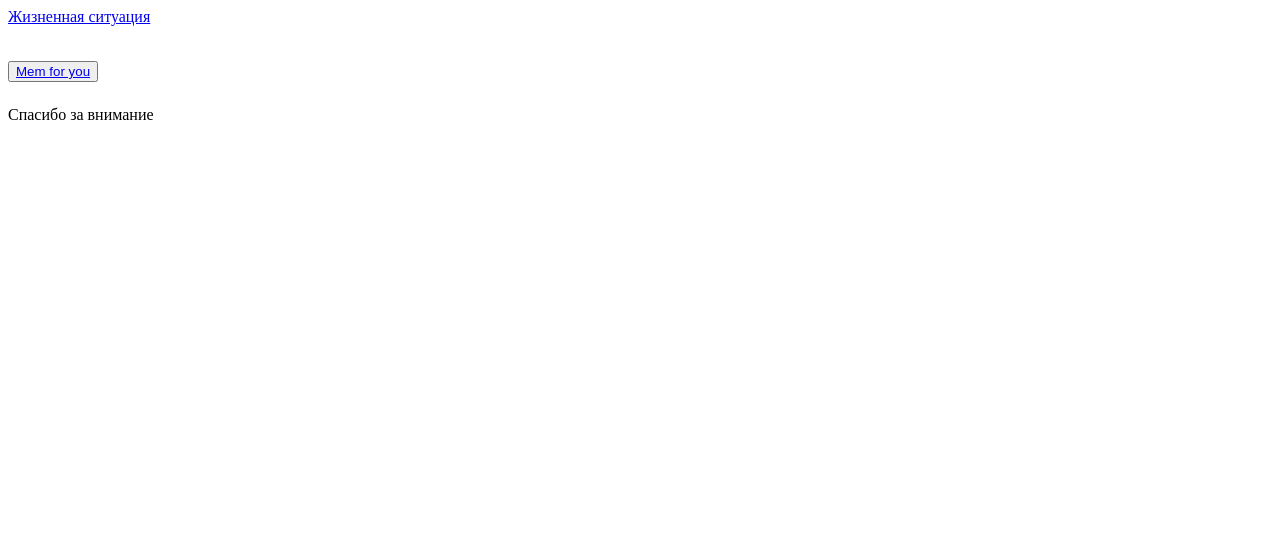
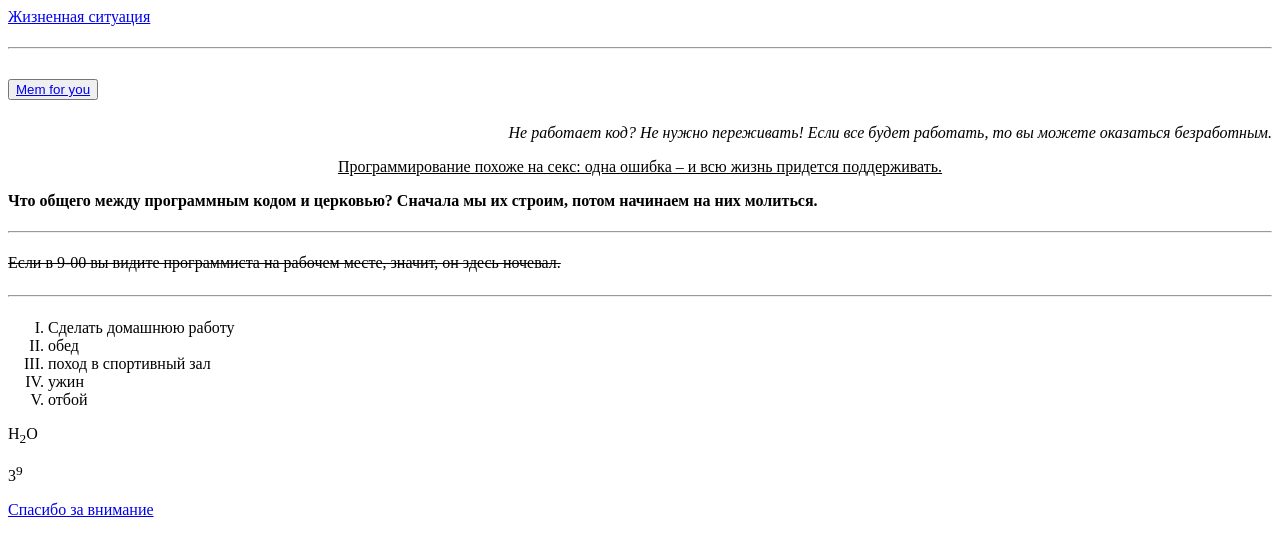
Before and after one commit to KirillAdm/Inno, a plain HTML site: page task1.html in a window 1280 px wide. Drawn offline with Linux system fonts and the light colour scheme.

Commit message:
feat: text

```diff
--- a/task1.html
+++ b/task1.html
@@ -8,12 +8,34 @@
     <title>KIRILL</title>
 </head>
 <body>
-    <header>
+    <header id="start">
         <a href="https://www.youtube.com/shorts/j-Ke8U0inTc">Жизненная ситуация</a>
     </header>
     <main>
-       <h1> <button> <a href="https://i.pinimg.com/736x/44/a2/14/44a214cb378e70a1a824b0c86191764e.jpg">Mem for you</a></button></h1>
+       <h1> <hr> <button> <a href="https://i.pinimg.com/736x/44/a2/14/44a214cb378e70a1a824b0c86191764e.jpg">Mem for you</a>
+    </button>
+        </h1>
+    <p align="right"><i> Не работает код? Не нужно переживать! Если все будет работать, то вы можете оказаться безработным.</i></p>
+        <!-- <h2> <hr></h2> -->
+    <p align="center"><u> Программирование похоже на секс: одна ошибка – и всю жизнь придется поддерживать.</u></p>
+        <!-- <h3><hr></h3> -->
+    <p align="left"><b> Что общего между программным кодом и церковью? Сначала мы их строим, потом начинаем на них молиться.</b></p>
+        <h4><hr></h4>
+    <p align="justify"><s>Если в 9-00 вы видите программиста на рабочем месте, значит, он здесь ночевал.</s></p>
+        <h5><hr></h5>
+        <!-- <h6><hr></h6>  -->
+        <ol type="I">
+            <li>Сделать домашнюю работу</li>
+            <li>обед</li>
+            <li>поход в спортивный зал</li>
+            <li>ужин</li>
+            <li>отбой</li>
+        </ol>
+        <p>H<sub>2</sub>O </p>
+        <p>3<sup>9</sup></p>
     </main>
-    <footer>Спасибо за внимание </footer>
+    <footer>
+        <a href="#start">Спасибо за внимание </a>
+    </footer>
 </body>
 </html>
```
